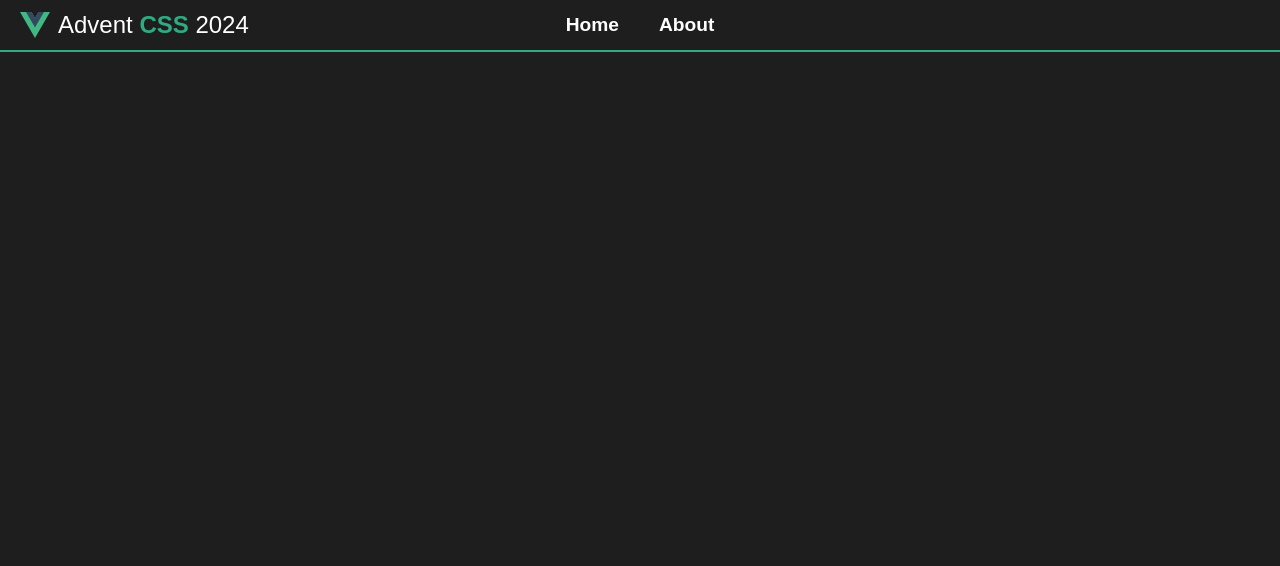
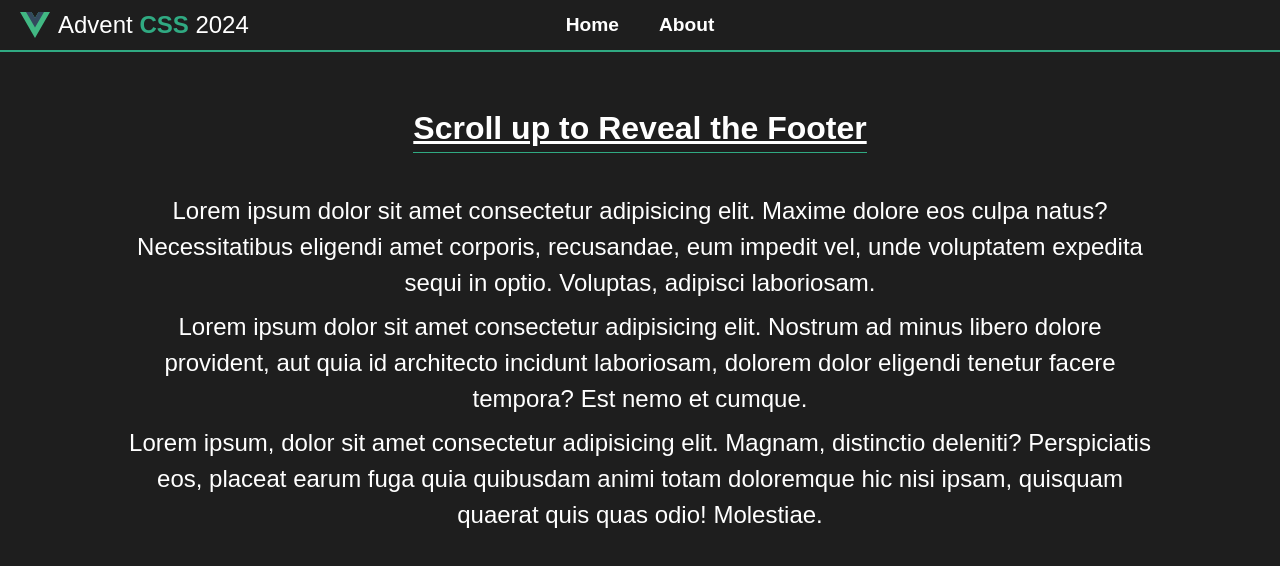
Before and after one commit to Zuhaitz/advent-css-2024, a Vue app: page /challenge5 in a window 1280 px wide. Shown: the top 566 px of the page. Built offline with nearby package versions, Linux system fonts and the light colour scheme; a web font is replaced by a local one.

Commit message:
footer on scroll

```diff
--- a/src/assets/main.scss
+++ b/src/assets/main.scss
@@ -43,10 +43,23 @@
 @layer components {
   .page_title {
     width: fit-content;
+    padding-bottom: 0.5rem;
+    margin: 1rem;
+    margin-bottom: 2rem;
+
     font-size: 2rem;
-    margin-bottom: 2rem;
-    text-decoration: underline;
-    border-bottom: 1px solid #30aa82;
+    text-wrap: balance;
+    text-align: center;
+
+    border-bottom: 2px solid #30aa82;
+  }
+
+  @media (min-width: 768px) {
+    .page_title {
+      text-decoration: underline;
+      border-bottom: 1px solid #30aa82;
+      padding-bottom: 0;
+    }
   }
 }
 
--- a/src/router/index.js
+++ b/src/router/index.js
@@ -34,6 +34,11 @@ const router = createRouter({
       name: "challenge4",
       component: () => import("../views/Challenge4View.vue"),
     },
+    {
+      path: "/challenge5",
+      name: "challenge5",
+      component: () => import("../views/Challenge5View.vue"),
+    },
   ],
 });
 
--- a/src/utils/pagesInfo.js
+++ b/src/utils/pagesInfo.js
@@ -2,6 +2,7 @@ import galleryThumb from "../assets/images/challenge1/photo1.jpg";
 import checkboxThumb from "../assets/images/challenge2/challenge2-screen.jpg";
 import tooltipThumb from "../assets/images/challenge3/challenge3-screen.jpg";
 import headerThumb from "../assets/images/challenge4/challenge4-screen.jpg";
+import footerThumb from "../assets/images/challenge5/challenge5-screen.jpg";
 
 export const pageLinks = [
   {
@@ -28,4 +29,10 @@ export const pageLinks = [
     title: "4 - Header Styling",
     thumbnail: headerThumb,
   },
+  {
+    path: "/challenge5",
+    number: 5,
+    title: "5 - Scroll up to Reveal the Footer",
+    thumbnail: footerThumb,
+  },
 ];
--- /dev/null
+++ b/src/views/Challenge5View.vue
@@ -0,0 +1,69 @@
+<template>
+  <section class="container">
+    <h1 class="page_title">Scroll up to Reveal the Footer</h1>
+    <p>
+      Lorem ipsum dolor sit amet consectetur adipisicing elit. Maxime dolore eos
+      culpa natus? Necessitatibus eligendi amet corporis, recusandae, eum
+      impedit vel, unde voluptatem expedita sequi in optio. Voluptas, adipisci
+      laboriosam.
+    </p>
+    <p>
+      Lorem ipsum dolor sit amet consectetur adipisicing elit. Nostrum ad minus
+      libero dolore provident, aut quia id architecto incidunt laboriosam,
+      dolorem dolor eligendi tenetur facere tempora? Est nemo et cumque.
+    </p>
+    <p>
+      Lorem ipsum, dolor sit amet consectetur adipisicing elit. Magnam,
+      distinctio deleniti? Perspiciatis eos, placeat earum fuga quia quibusdam
+      animi totam doloremque hic nisi ipsam, quisquam quaerat quis quas odio!
+      Molestiae.
+    </p>
+  </section>
+
+  <footer class="footer">
+    <p>Copyright &copy; 2024. All Rights Reserved</p>
+    <p>Disclaimers. Privacy Policy. Terms & Conditions</p>
+  </footer>
+</template>
+
+<style lang="scss" scoped>
+  @layer components {
+    .container {
+      position: relative;
+      z-index: 1;
+
+      display: flex;
+      flex-direction: column;
+      align-items: center;
+      gap: 8px;
+
+      min-height: 100vh;
+      padding: 20px;
+
+      background: inherit;
+      background-color: #1e1e1e;
+
+      p {
+        text-align: center;
+        font-size: 1.5rem;
+        width: min(90%, 1024px);
+      }
+    }
+
+    .footer {
+      position: sticky;
+      bottom: 0;
+
+      display: flex;
+      flex-direction: column;
+      align-items: center;
+      justify-content: center;
+      padding: 30px;
+
+      text-align: center;
+      text-wrap: balance;
+
+      background-color: #30aa82;
+    }
+  }
+</style>
```
Also changed, not shown: src/assets/images/challenge5/challenge5-screen.jpg (added).
